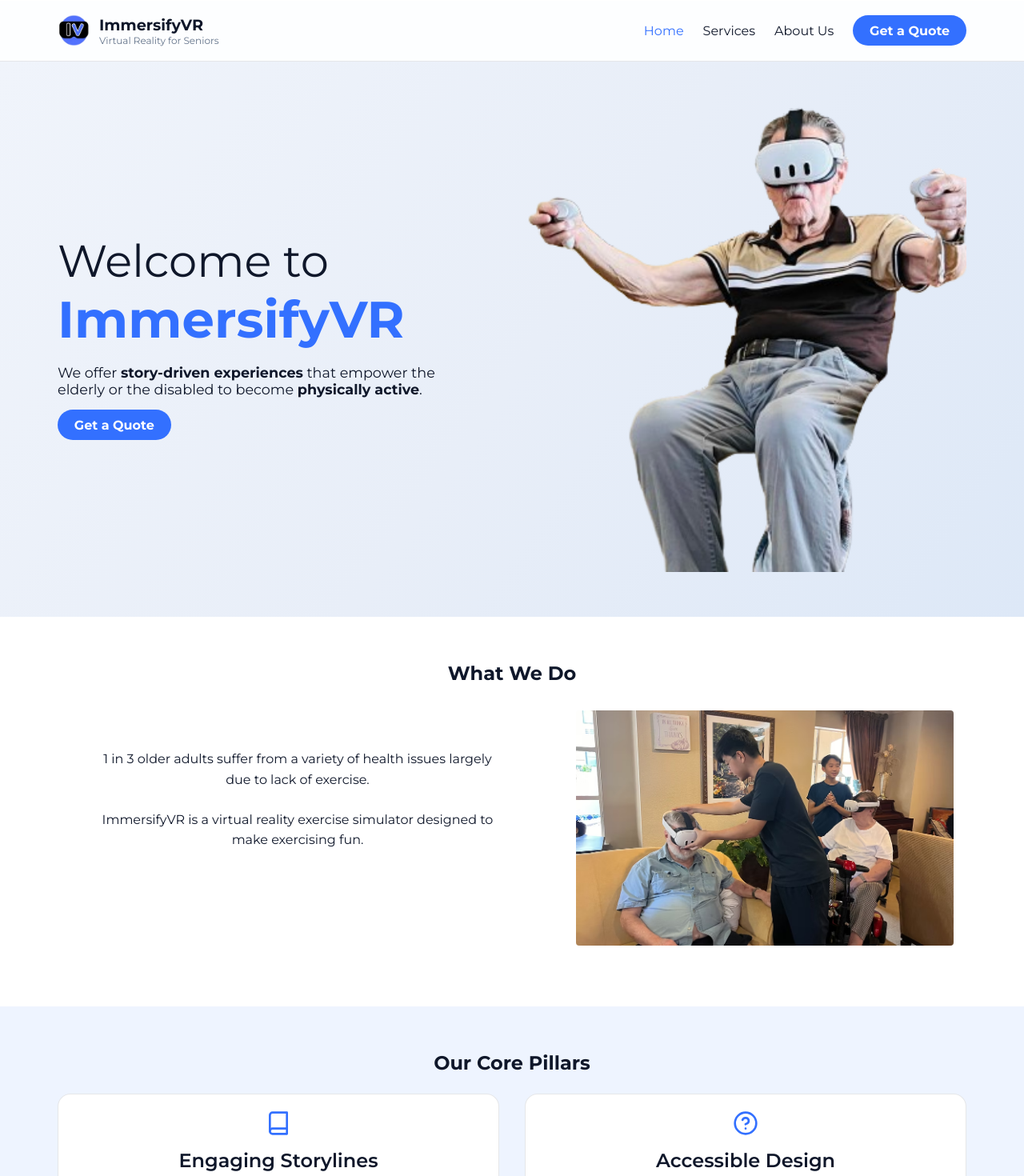
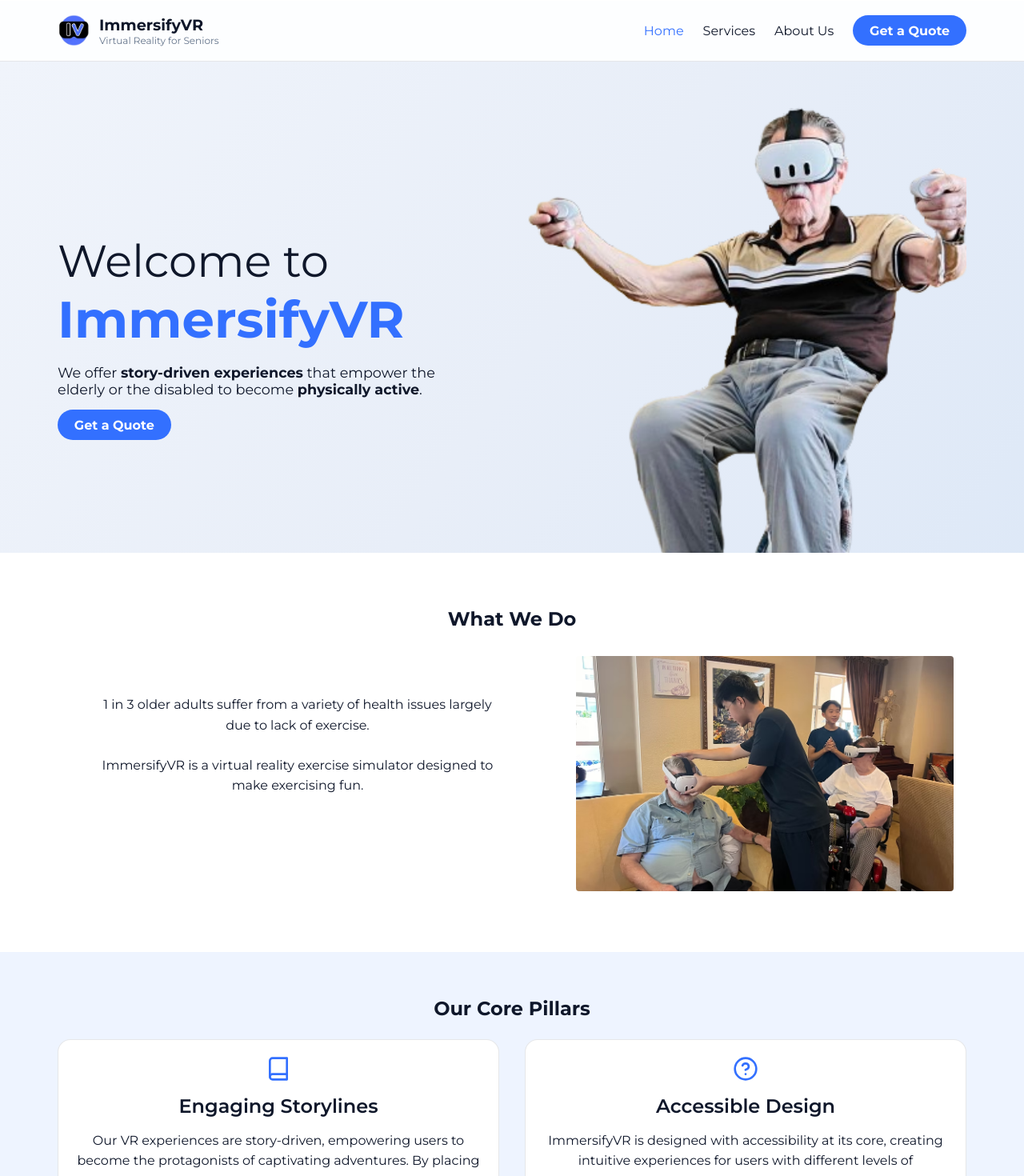
Before and after one commit to LWCoding/immersifyvr-next, a Next.js app: page / in a window 1280 px wide. Shown: the top 1470 px of the page at 80% size. Built offline with nearby package versions, Linux system fonts and the light colour scheme.

Commit message:
Made Bob cut out at the bottom of the hero section

```diff
--- a/src/app/(homepage)/page.js
+++ b/src/app/(homepage)/page.js
@@ -41,7 +41,7 @@
         </div>
       </div>
 
-      <section className={styles.homeSection}>
+      <section className={`${styles.homeSection} ${styles.homeSectionOverHero}`}>
         <SquishToMiddle>
         <ContentBlock titleText="What We Do">
           <SideBySide>
--- a/src/app/(homepage)/page.module.css
+++ b/src/app/(homepage)/page.module.css
@@ -6,6 +6,8 @@
   justify-content: center;
   align-items: stretch;
   padding: 2.5rem 0 3.5rem;
+  overflow: hidden;
+  z-index: 1;
   background: linear-gradient(
     125deg,
     var(--background) 0%,
@@ -37,7 +39,7 @@
   flex: 1 1 48%;
   min-width: 260px;
   text-align: left;
-  z-index: 1;
+  z-index: 2;
 }
 
 .heroImageWrap {
@@ -51,6 +53,7 @@
   display: flex;
   justify-content: flex-end;
   align-items: flex-start;
+  z-index: 0;
 }
 
 .heroImage {
@@ -89,6 +92,21 @@
   background-color: #ffffff;
   margin: 0;
   padding: 3rem 0;
+  position: relative;
+  z-index: 3;
+}
+
+.homeSectionOverHero {
+  margin-top: -5rem;
+  padding-top: calc(3.75rem);
+  z-index: 4;
+}
+
+@media (max-width: 768px) {
+  .homeSectionOverHero {
+    margin-top: -3.5rem;
+    padding-top: calc(2.25rem + 1.75rem);
+  }
 }
 
 .homeSectionAlt {
```
